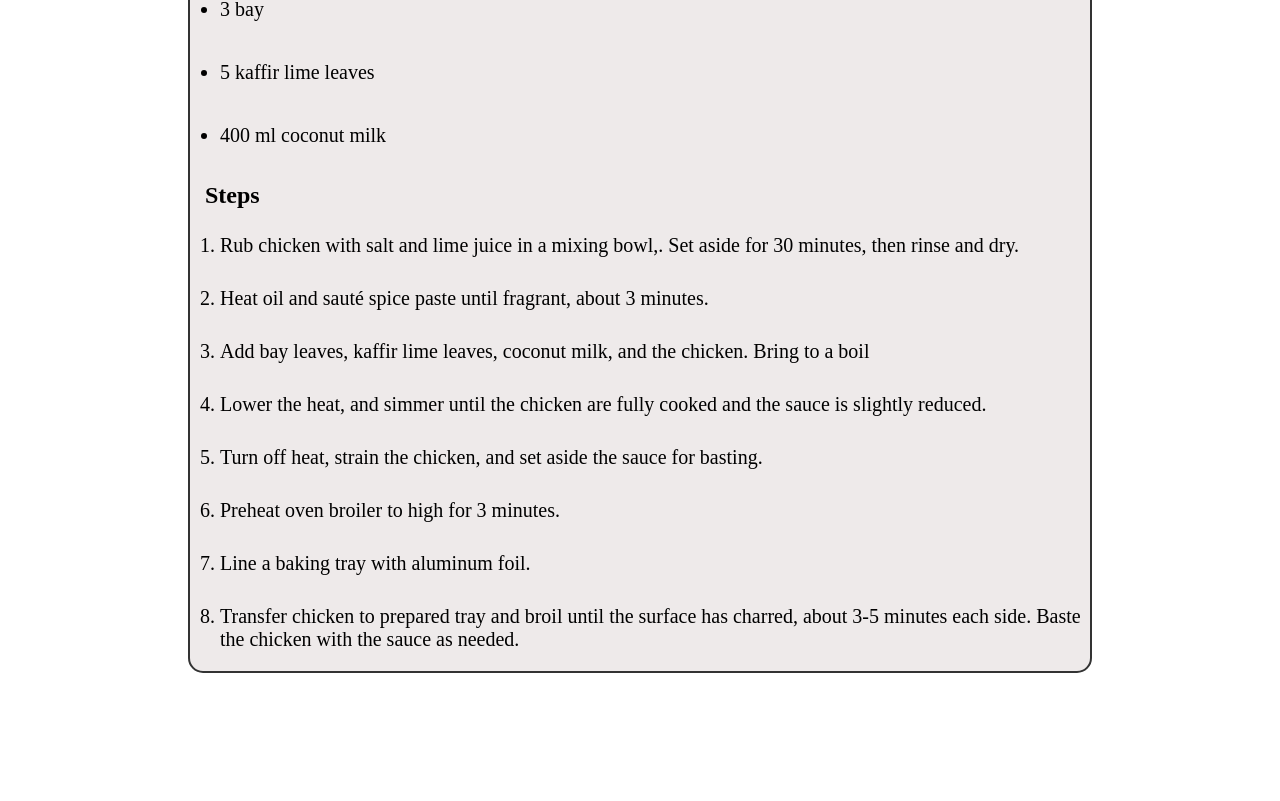
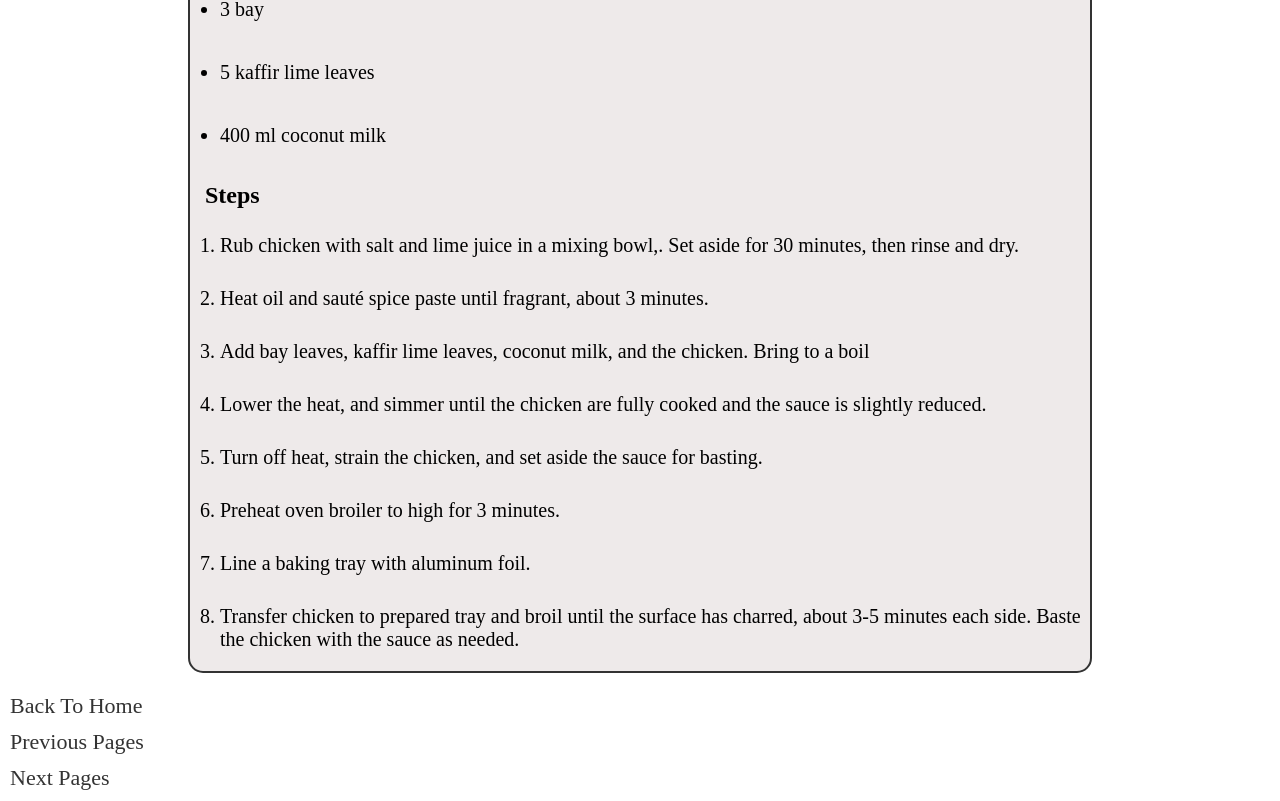
Before and after one commit to pajarmuharam14/odin-recipes, a plain HTML site: page nasi-padang.html in a window 1280 px wide. Shown: the part 1273-2074 px from the top of the page. Before the commit the page ends 1966 px from the top, so only its background shows below. Drawn offline with Linux system fonts and the light colour scheme.

Commit message:
feat: add link for each pages

```diff
--- a/nasi-padang.html
+++ b/nasi-padang.html
@@ -51,5 +51,8 @@
         </div>
       </div>
     </main>
+    <a href="index.html">Back To Home</a>
+    <a href="fried-rice.html">Previous Pages</a>
+    <a href="rawon.html">Next Pages</a>
   </body>
 </html>
--- a/style.css
+++ b/style.css
@@ -21,6 +21,18 @@ h1 {
 
 h2 {
   padding: 15px;
+}
+
+a {
+  display: block;
+  margin: 10px;
+  font-size: 22px;
+  text-decoration: none;
+  color: #333;
+}
+
+a:hover {
+  font-weight: bold;
 }
 
 .main {
```
Also changed, not shown: fried-rice.html (+2 -0 lines), rawon.html (+2 -0 lines).
